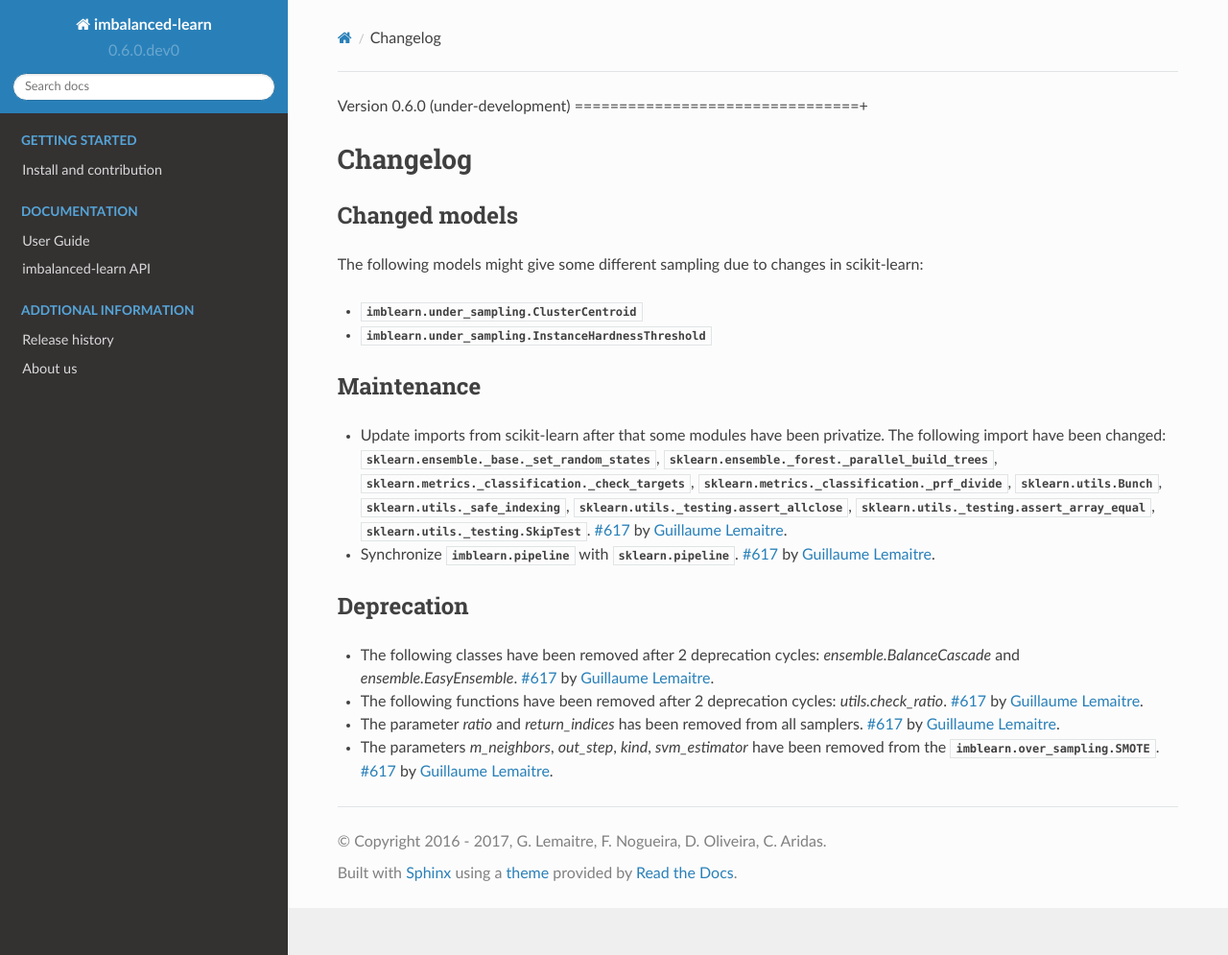
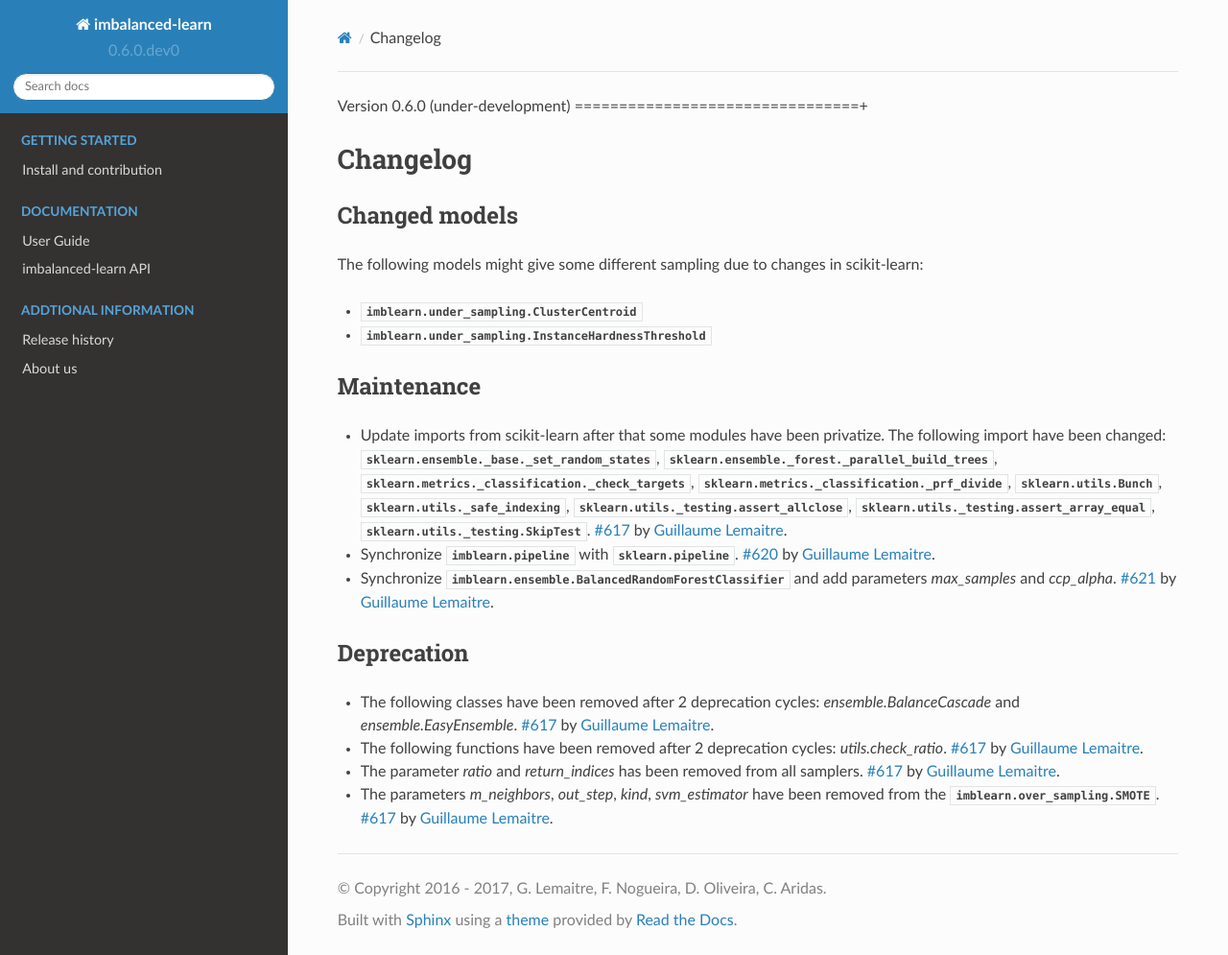
Before and after one commit to scikit-learn-contrib/imbalanced-learn, a Sphinx documentation site: the page built from doc/whats_new/v0.6.rst, in a window 1280 px wide and 995 px high. Shown: the whole window at 96% size. Built offline with Sphinx 7.4.7 and the Read the Docs theme 2.0.0, drawn with Linux system fonts in a browser that asks for light colours; formulas are drawn with MathJax 3; pages that are not in the unit, such as notebooks, are missing from menus.

Commit message:
DOC whats new

```diff
--- a/doc/whats_new/v0.6.rst
+++ b/doc/whats_new/v0.6.rst
@@ -32,7 +32,11 @@ Maintenance
   :pr:`617` by :user:`Guillaume Lemaitre <glemaitre>`.
 
 - Synchronize :mod:`imblearn.pipeline` with :mod:`sklearn.pipeline`.
-  :pr:`617` by :user:`Guillaume Lemaitre <glemaitre>`.
+  :pr:`620` by :user:`Guillaume Lemaitre <glemaitre>`.
+
+- Synchronize :class:`imblearn.ensemble.BalancedRandomForestClassifier` and add
+  parameters `max_samples` and `ccp_alpha`.
+  :pr:`621` by :user:`Guillaume Lemaitre <glemaitre>`.
 
 Deprecation
 ...........
```
